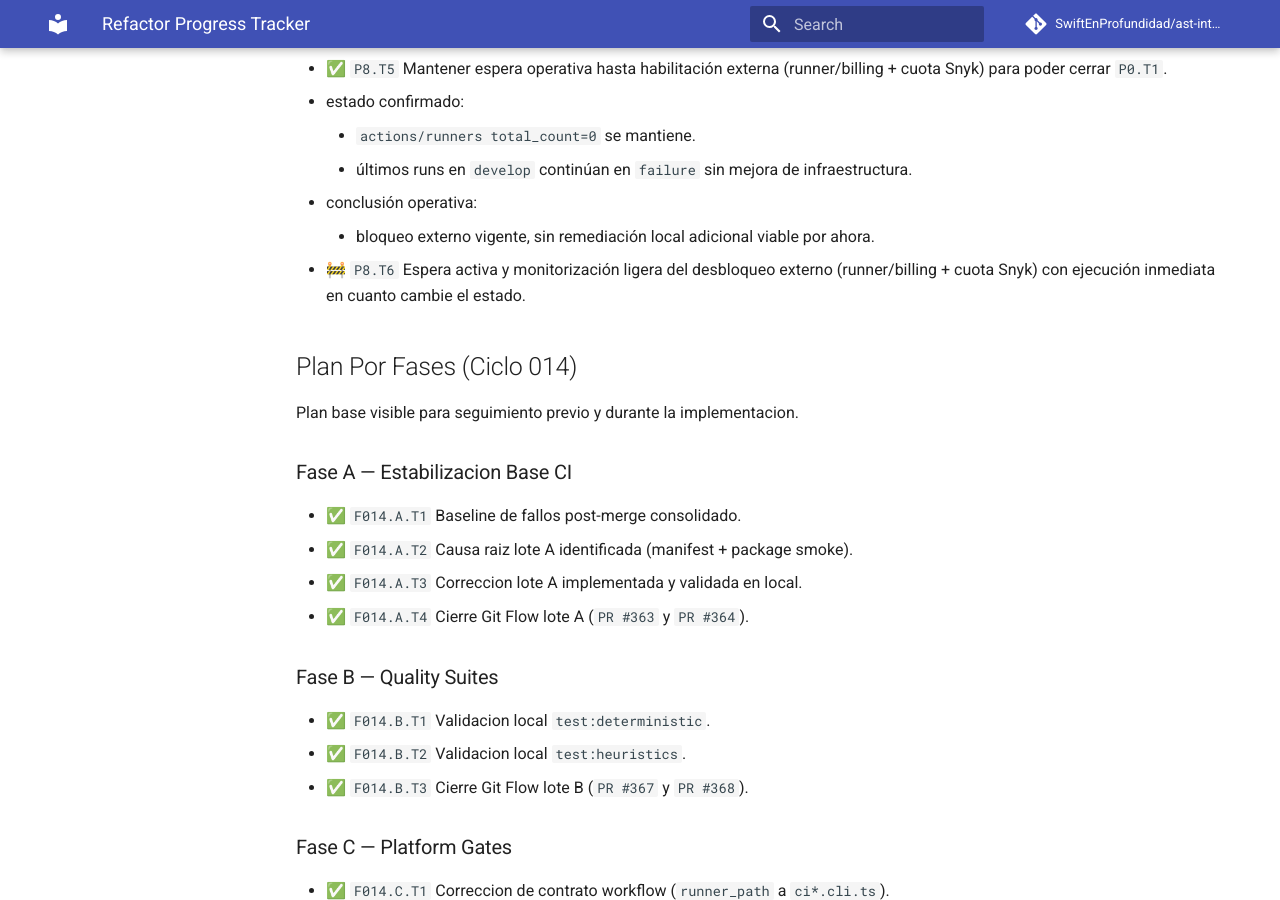
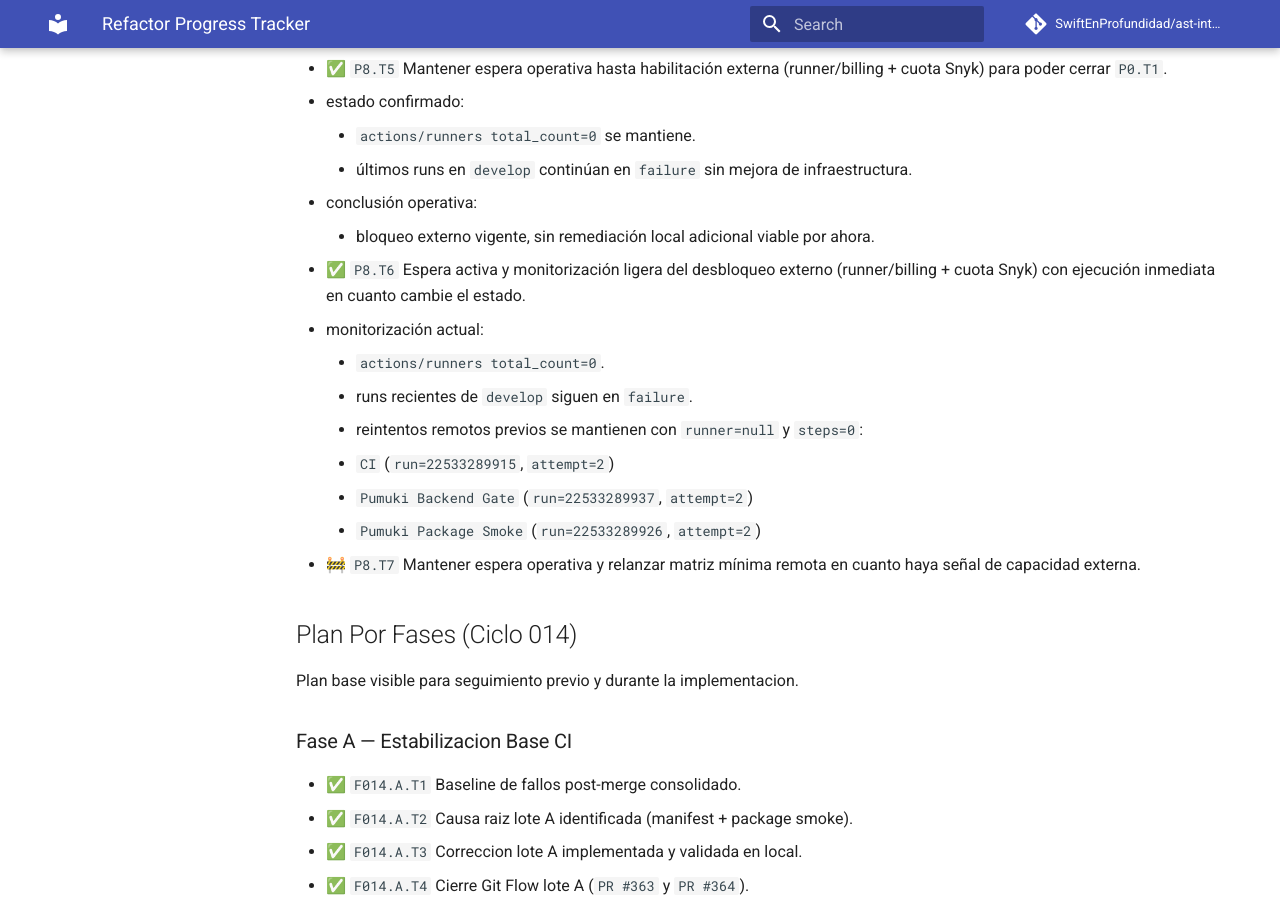
Before and after one commit to SwiftEnProfundidad/ast-intelligence-hooks, an MkDocs documentation site: the page built from docs/REFRACTOR_PROGRESS.md, in a window 1280 px wide and 900 px high, scrolled down 22677 px. Built offline with MkDocs 1.6.1 and Material for MkDocs 9.7.7, drawn with Linux system fonts in a browser that asks for light colours; comment, search, counter and statistics services are not loaded.

Commit message:
docs(tracking): close P8.T6 and open P8.T7

```diff
--- a/docs/REFRACTOR_PROGRESS.md
+++ b/docs/REFRACTOR_PROGRESS.md
@@ -591,7 +591,15 @@ Fuente unica de seguimiento operativo. No se abren nuevos MDs temporales de trac
     - últimos runs en `develop` continúan en `failure` sin mejora de infraestructura.
   - conclusión operativa:
     - bloqueo externo vigente, sin remediación local adicional viable por ahora.
-- 🚧 `P8.T6` Espera activa y monitorización ligera del desbloqueo externo (runner/billing + cuota Snyk) con ejecución inmediata en cuanto cambie el estado.
+- ✅ `P8.T6` Espera activa y monitorización ligera del desbloqueo externo (runner/billing + cuota Snyk) con ejecución inmediata en cuanto cambie el estado.
+  - monitorización actual:
+    - `actions/runners total_count=0`.
+    - runs recientes de `develop` siguen en `failure`.
+    - reintentos remotos previos se mantienen con `runner=null` y `steps=0`:
+      - `CI` (`run=22533289915`, `attempt=2`)
+      - `Pumuki Backend Gate` (`run=22533289937`, `attempt=2`)
+      - `Pumuki Package Smoke` (`run=22533289926`, `attempt=2`)
+- 🚧 `P8.T7` Mantener espera operativa y relanzar matriz mínima remota en cuanto haya señal de capacidad externa.
 
 ## Plan Por Fases (Ciclo 014)
 Plan base visible para seguimiento previo y durante la implementacion.
```
Also changed, not shown: docs/EXECUTION_BOARD.md (+6 -1 lines).
